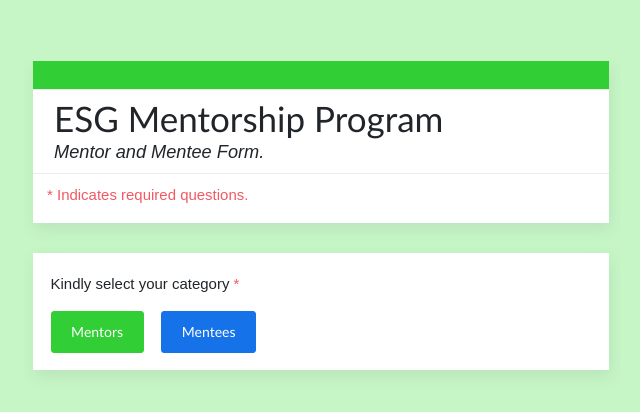
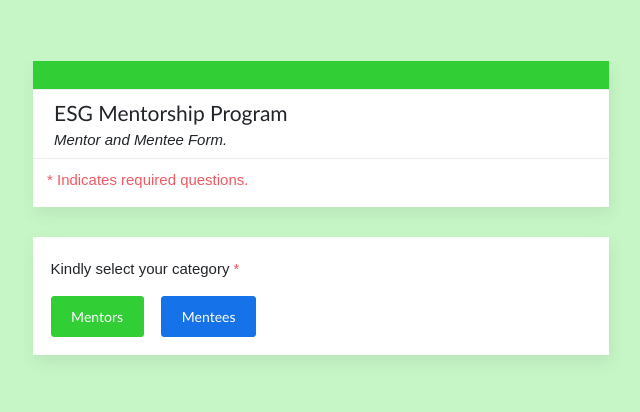
Before and after one commit to JoachimOrma/esg-registration, a Django app: page / in a window 1280 px wide. Shown: the top 412 px of the page, without its empty margins (319-959 px from the left). Run offline with Django 5.2, Linux system fonts and the light colour scheme; some libraries are stand-ins or nearby versions.

Commit message:
updating index

```diff
--- a/esg/templates/index.html
+++ b/esg/templates/index.html
@@ -68,8 +68,8 @@
         <div class="card">
             <div class="card-header text-center bg-success"> </div>
             <div class="card-body px-md-4 py-0 pt-2">
-                <span class="display-6">ESG Mentorship Program</span>
-                <h5 class="fst-italic" id="title"> Mentor and Mentee Form. </h5>
+                <span class="fs-4">ESG Mentorship Program</span>
+                <h6 class="fst-italic" id="title"> Mentor and Mentee Form. </h6>
             </div>
             <div class="card-footer pb-0">
                 <p class="text-danger"> * Indicates required questions. </p>
@@ -221,14 +221,14 @@
         const handleCategory = (category) => {
             document.getElementById('formcontainer').classList.add('hidden');
             if (category === "mentee"){
-                document.getElementById('title').innerText = "Mentee Form";
+                document.getElementById('title').innerText = "";
                 document.getElementById('menteeCard').classList.remove('hidden');
-                document.querySelector('.card-footer').classList.add('hidden');
+                //document.querySelector('.card-footer').classList.add('hidden');
 
             } else {
-                document.getElementById('title').innerText = "Mentor Form";
+                document.getElementById('title').innerText = "";
                 document.getElementById('mentorCard').classList.remove('hidden');
-                document.querySelector('.card-footer').classList.add('hidden');
+                //document.querySelector('.card-footer').classList.add('hidden');
             }
         };
 
```
